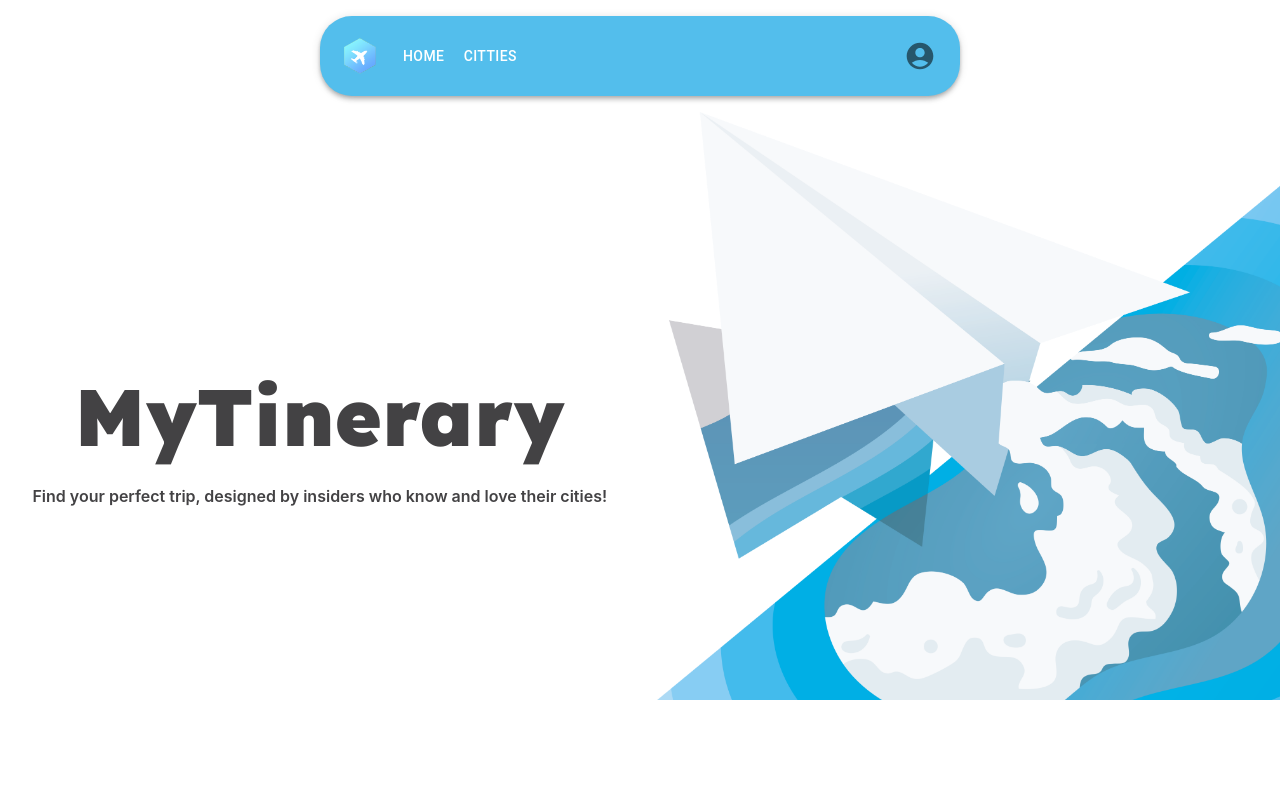
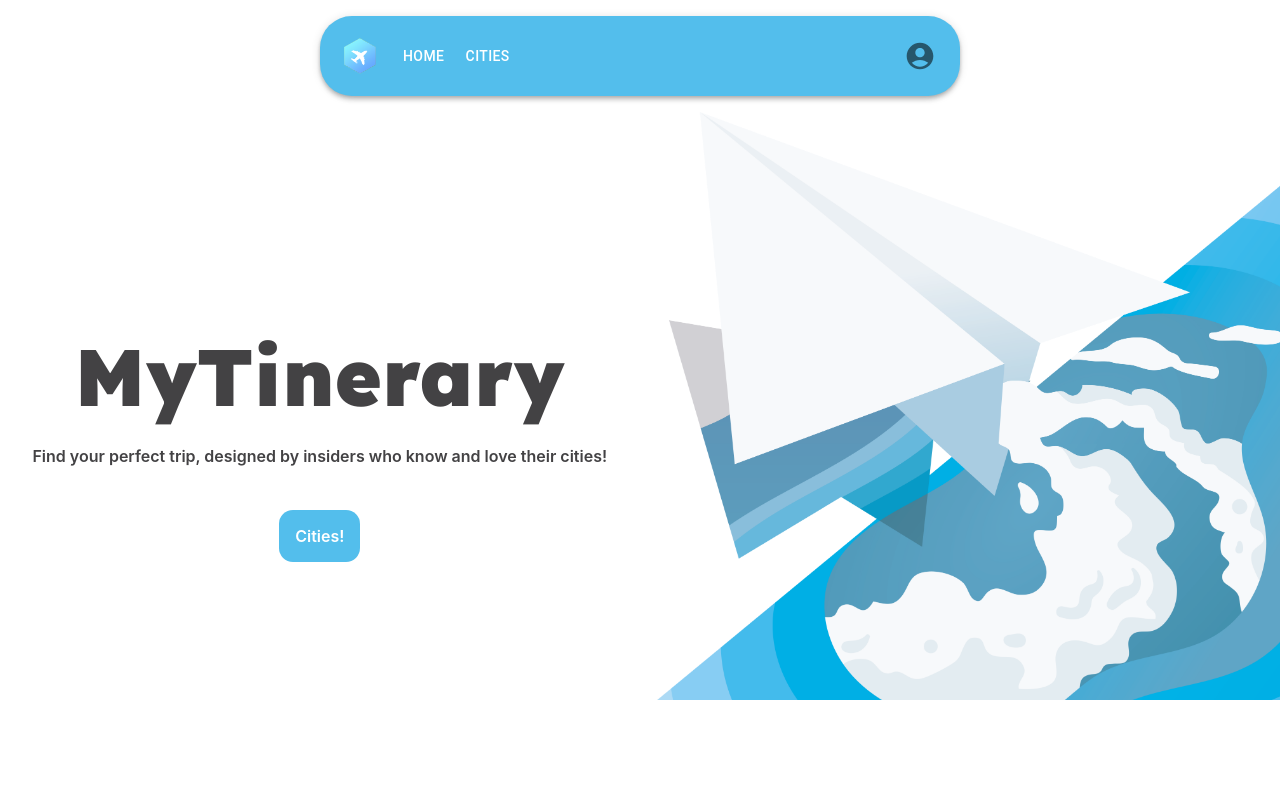
Before and after one commit to Mrain00/MyTinerary-Silva, a React (Create React App) app: page / in a window 1280 px wide. Shown: the top 800 px of the page. Built offline with nearby package versions, Linux system fonts and the light colour scheme.

Commit message:
aaaa m olvide el call to action

```diff
--- a/src/components/Main/Main.jsx
+++ b/src/components/Main/Main.jsx
@@ -1,11 +1,17 @@
 import React from "react";
 import Banner from '../../img/banner.png';
+import { Link as LinkRouter } from "react-router-dom";
 const Main = ()=>{
     return(
     <div className='main'>
         <section>
         <h1>MyTinerary</h1>
         <p>Find your perfect trip, designed by insiders who know and love their cities!</p>
+        <LinkRouter to="/cities" className="Call">
+
+        Cities!
+
+        </LinkRouter>
         </section>
         <img src={Banner} alt='banner' id='fotomain' />
     </div>
--- a/src/components/NavBar.jsx
+++ b/src/components/NavBar.jsx
@@ -113,7 +113,7 @@ const ResponsiveAppBar = () => {
                 onClick={handleCloseNavMenu}
                 sx={{ my: 2, color: "white", display: "block" }}
               >
-                Citties
+                Cities
               </Button>
             </LinkRouter>
 
--- a/src/styles/App.css
+++ b/src/styles/App.css
@@ -148,3 +148,11 @@ body{
     padding: 1rem 0;
     color: #53beec;
 }
+.Call{
+    text-decoration: none;
+    color: #fff;
+    border-radius: 14px;
+    background-color: #53beec;
+    padding: 1rem;
+    font-weight: 600;
+}
```
